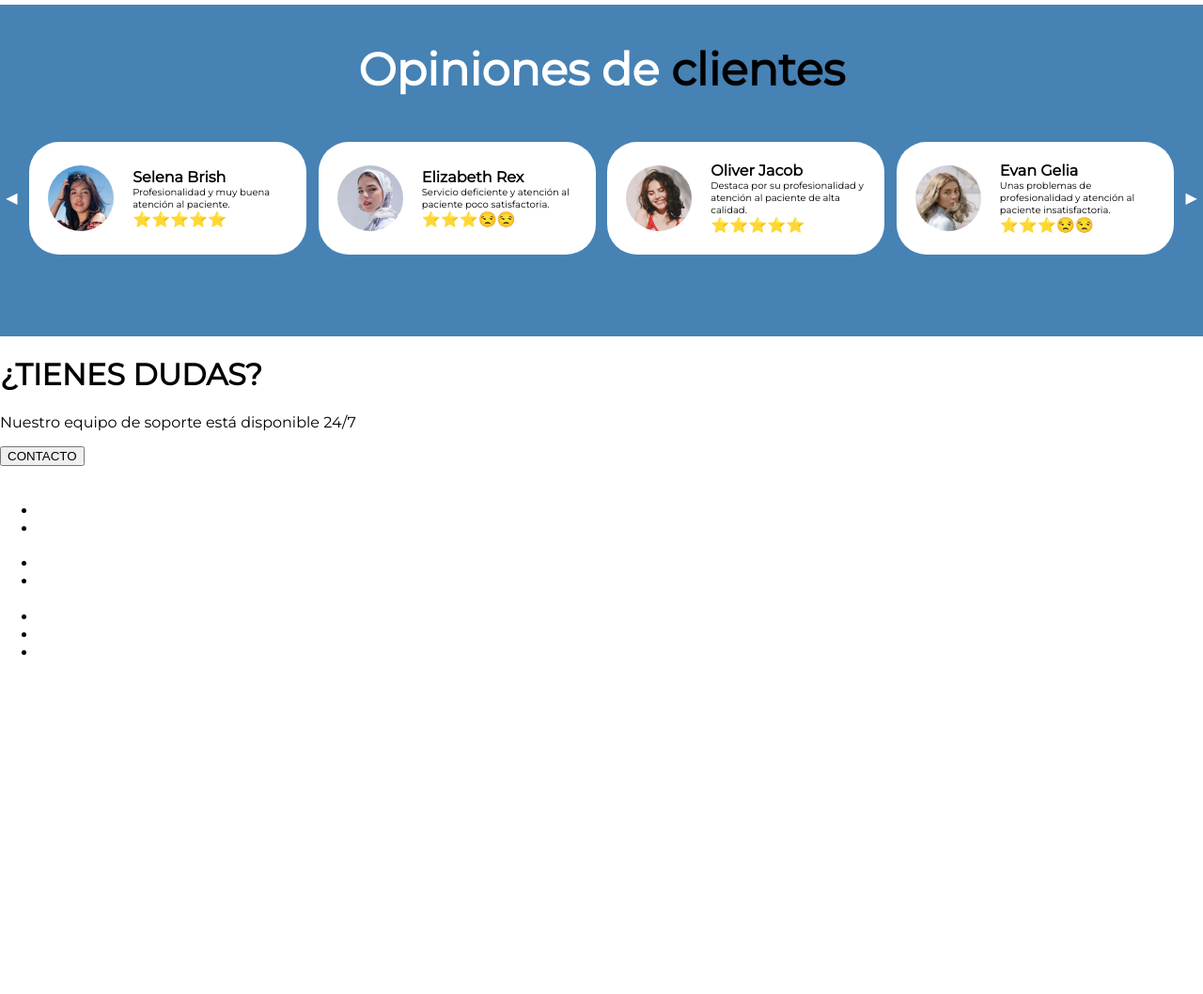
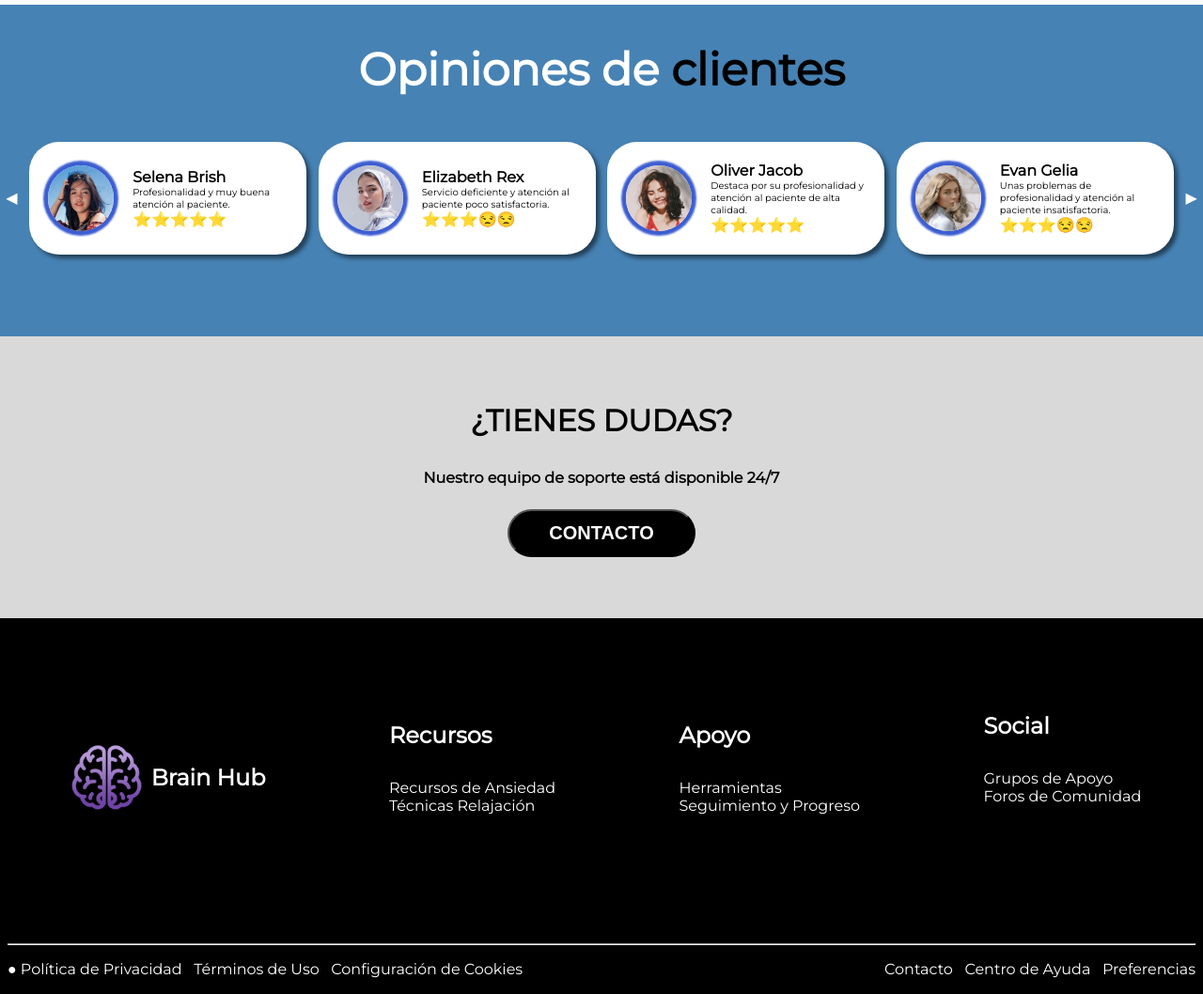
Before and after one commit to Dazav/ProyectoIntegrador, a PHP site: page /html/index.html in a window 1280 px wide; the page is wider, and only the part inside the window is pictured. Shown: the part 1887-2945 px from the top of that part at 94% size. Before the commit the page ends 2584 px from the top of that part, so only its background shows below. Run offline with PHP 8.4, Linux system fonts and the light colour scheme.

Commit message:
finish but not finished yet

```diff
--- a/css/style.css
+++ b/css/style.css
@@ -419,6 +419,7 @@ div.carta3 center div{
     height: 120px;
     width: 255px;
     gap: 20px;
+    box-shadow: 4px 4px 4px rgba(0,0,0,0.5);
 }
 .comentario div:first-child{
     display: grid;
@@ -428,6 +429,7 @@ div.carta3 center div{
     width: 70px;
     height: 70px;
     border-radius: 50%;
+    box-shadow:0 0 2px 5px #3C5DD1;
 }
 .comentario div:last-child{
     text-align: start;
@@ -445,7 +447,71 @@ div.carta3 center div{
 .comentario div:last-child p:last-child{
     font-size: 1rem;
 }
-
+/* tienes dudas */
+.contacto{
+    height: 230px;
+    background: #D9D9D9;
+    text-align: center;
+    padding-top: 70px;
+    font-weight: bold;
+}
+.contacto h1{
+    margin: 0 0 32px 0;
+    font-size: 2rem;
+}
+.contacto p{
+    font-size: 1rem;
+    margin: 24px 0;
+}
+.contacto input{
+    background: #000;
+    border-radius: 35px;
+    color: white;
+    font-size: 20px;
+    font-weight: bold;
+    padding: 12px;
+    width: 200px;
+}
+/* footer */
+footer{
+    background: #000;
+    height: 400px;
+    color: white;
+}
+footer .elementos{
+    display: flex;
+    justify-content: space-around;
+    align-items: center;
+}
+.elementos div:first-child img{
+    width: 95px;
+    height: 95px;
+}
+.elementos div:first-child{
+    display: flex;
+    align-items: center;
+}
+.elementos div:nth-child(n+2) h2 {
+    margin: 100px 0 32px 0;
+}
+.elementos div:nth-child(n+2) ul{
+    list-style-type: none;
+    margin: 0 0 120px 0;
+    padding-inline-start: 0;
+}
+/*  */
+/* linea horzontal */
+footer hr,.avisos pre{
+    margin: 0.5rem;
+}
+/* avisos legales */
+.avisos{
+    display: flex;
+    justify-content: space-between;
+}
+.avisos pre{
+    font-family: "Montserrat";
+}
 /* responsive */
 @media screen and (max-width: 1700px){
     nav{
--- a/html/index.html
+++ b/html/index.html
@@ -96,7 +96,9 @@ en el mercado</pre>
             <div class="comentarios">
                 <div class="flecha">◀</div>
                 <div class="comentario">
-                    <div><img src="/img/img6.png" alt=""></div>
+                    <div>
+                        <img src="/img/img6.png" alt="">
+                    </div>
                     <div>
                         <h4>Selena Brish</h4>
                         <p>Profesionalidad y muy buena atención al paciente.</p>
@@ -135,34 +137,34 @@ en el mercado</pre>
     <div class="contacto">
         <h1>¿TIENES DUDAS?</h1>
         <p>Nuestro equipo de soporte está disponible 24/7</p>
-        <button>CONTACTO</button>
+        <input type="button" value="CONTACTO" onclick="" />
     </div>
     <!-- footer -->
     <footer>
-        <div>
+        <div class="elementos">
             <div>
-                <img src="" alt="">
-                <h3></h3>
+                <img src="/img/logo.png" alt="">
+                <h2>Brain Hub</h2>
             </div>
             <div>
-                <h3></h3>
+                <h2>Recursos</h2>
                 <ul>
-                    <li></li>
-                    <li></li>
+                    <li>Recursos de Ansiedad</li>
+                    <li>Técnicas Relajación</li>
                 </ul>
             </div>
             <div>
-                <h3></h3>
+                <h2>Apoyo</h2>
                 <ul>
-                    <li></li>
-                    <li></li>
+                    <li>Herramientas</li>
+                    <li>Seguimiento y Progreso</li>
                 </ul>
             </div>
-            <div>
-                <h3></h3>
+            <div class="social">
+                <h2>Social</h2>
                 <ul>
-                    <li></li>
-                    <li></li>
+                    <li>Grupos de Apoyo</li>
+                    <li>Foros de Comunidad</li>
                     <li>
                         <a href=""><img src="" alt=""></a>
                         <a href=""><img src="" alt=""></a>
@@ -171,7 +173,11 @@ en el mercado</pre>
                 </ul>
             </div>
         </div>
-        <div></div>
+        <hr>
+        <div class="avisos">
+            <pre>● Política de Privacidad   Términos de Uso   Configuración de Cookies</pre>
+            <pre>Contacto   Centro de Ayuda   Preferencias</pre>
+        </div>
     </footer>
 </body>
 </html>
```
Also changed, not shown: js/app.js (+9 -0 lines).
